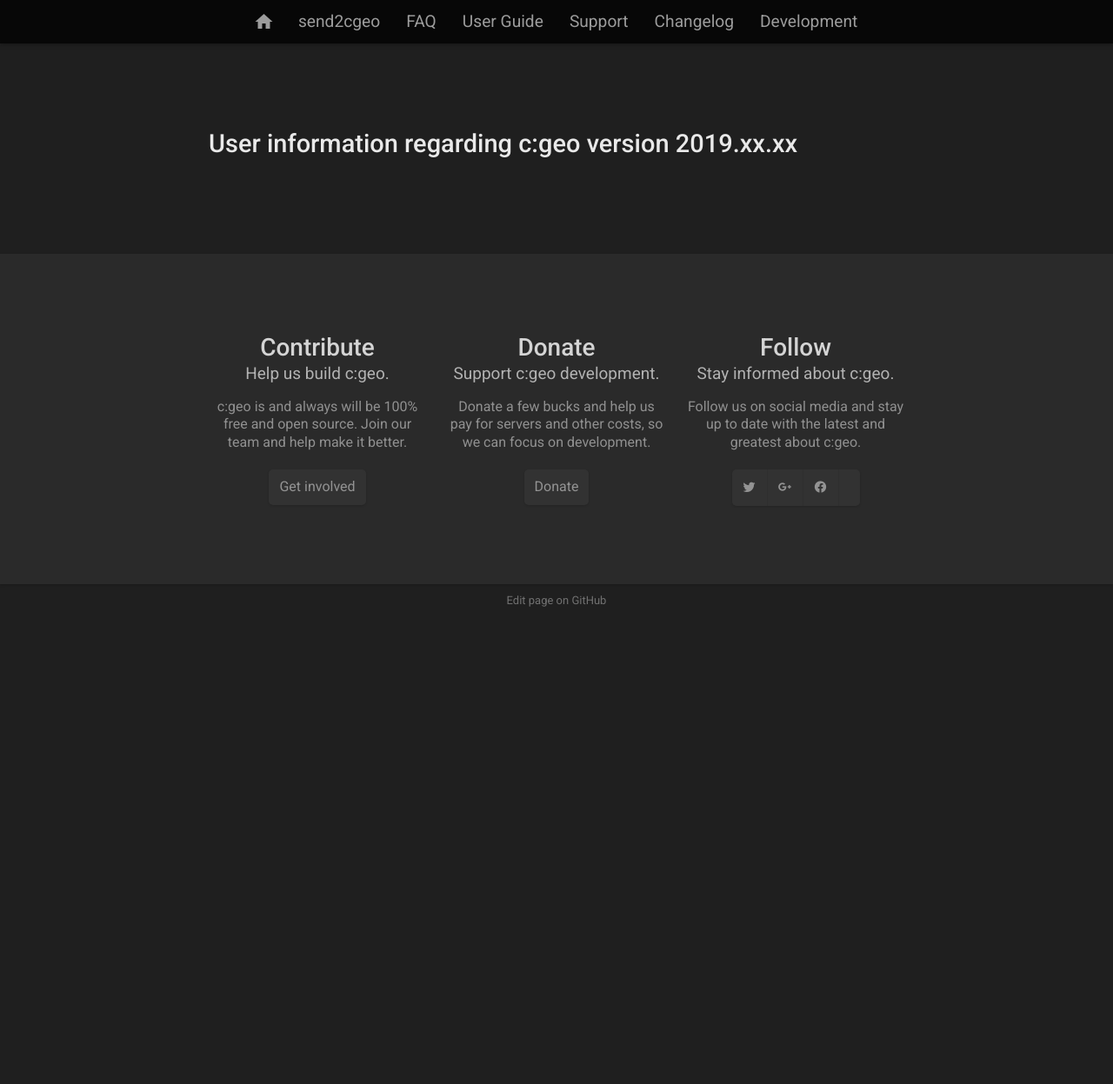
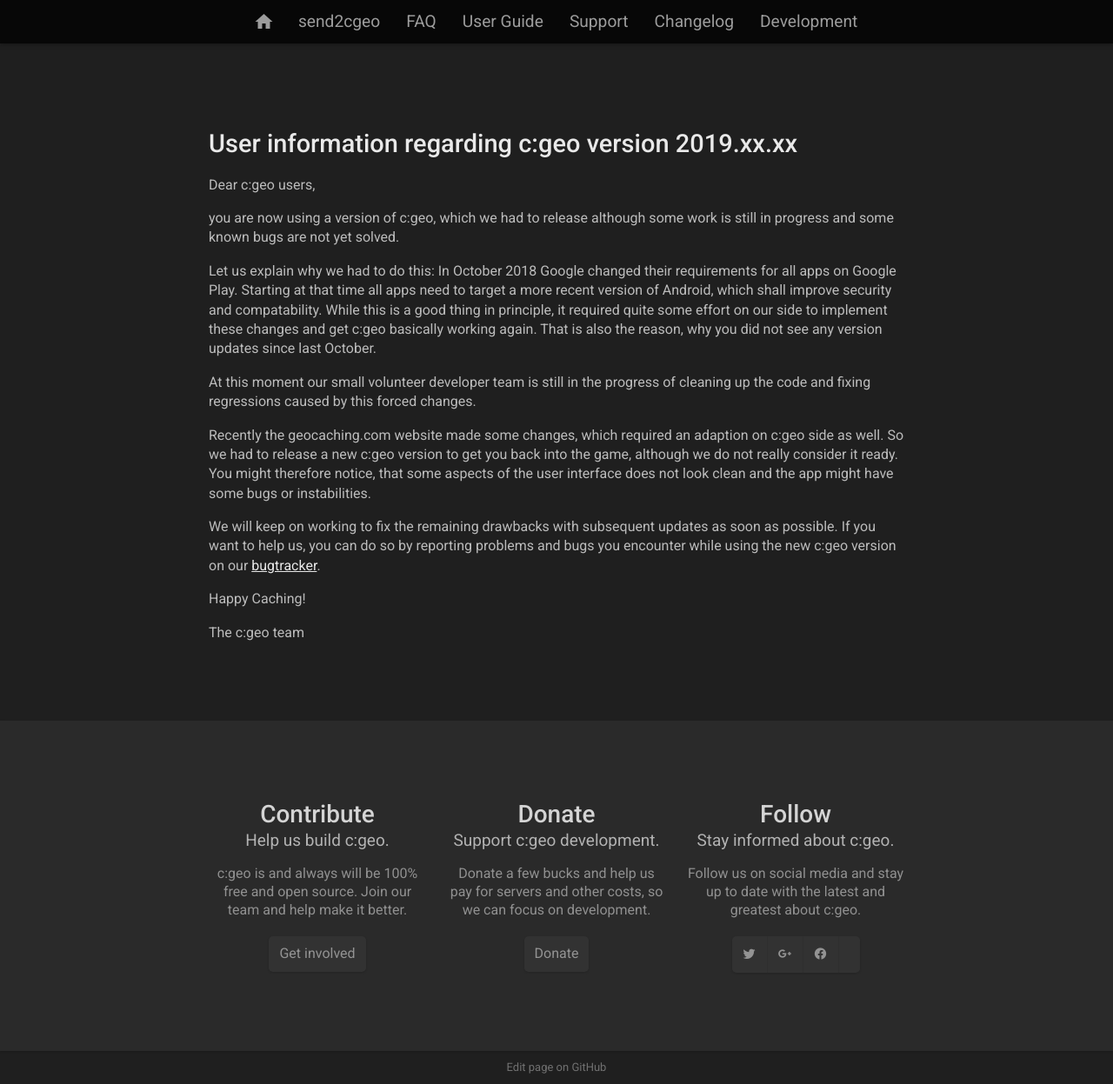
Before and after one commit to cgeo/cgeo.github.io, a Jekyll site: the page built from userinfo_sdk_wip.md, in a window 1280 px wide and 1247 px high. Shown: the whole window at 87% size. Built offline with Jekyll 4.4.1, drawn with Linux system fonts in a browser that asks for light colours; nearby versions of some CDN libraries; a script that is not in the unit is left out.

Commit message:
Draft of WIP information

```diff
--- a/userinfo_sdk_wip.md
+++ b/userinfo_sdk_wip.md
@@ -4,3 +4,22 @@
 ---
 
 # User information regarding c:geo version 2019.xx.xx
+
+Dear c:geo users,
+
+you are now using a version of c:geo, which we had to release although some work is still in progress and some known bugs are not yet solved.
+
+Let us explain why we had to do this:
+In October 2018 Google changed their requirements for all apps on Google Play. Starting at that time all apps need to target a more recent version of Android, which shall improve security and compatability. While this is a good thing in principle, it required quite some effort on our side to implement these changes and get c:geo basically working again.
+That is also the reason, why you did not see any version updates since last October.
+
+At this moment our small volunteer developer team is still in the progress of cleaning up the code and fixing regressions caused by this forced changes.
+
+Recently the geocaching.com website made some changes, which required an adaption on c:geo side as well. So we had to release a new c:geo version to get you back into the game, although we do not really consider it ready. You might therefore notice, that some aspects of the user interface does not look clean and the app might have some bugs or instabilities.
+
+We will keep on working to fix the remaining drawbacks with subsequent updates as soon as possible.
+If you want to help us, you can do so by reporting problems and bugs you encounter while using the new c:geo version on our [bugtracker](https://githubc.com/cgeo/cgeo/issues).
+
+Happy Caching!
+
+The c:geo team
```
